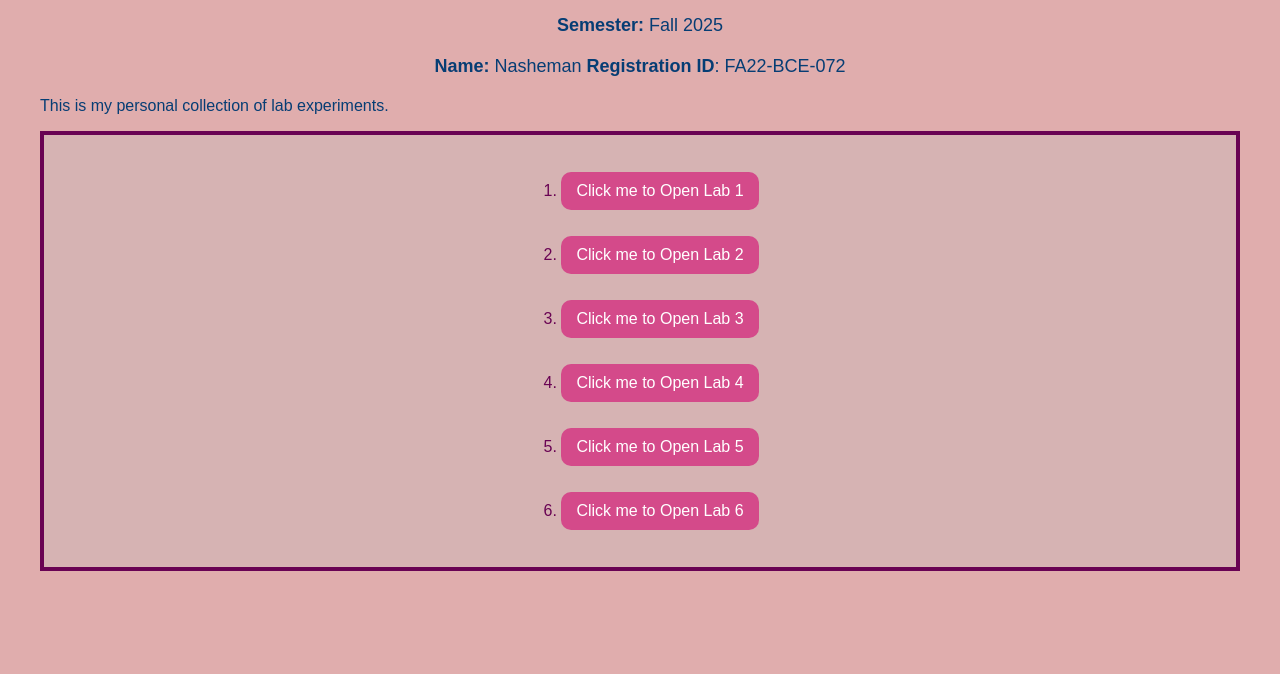
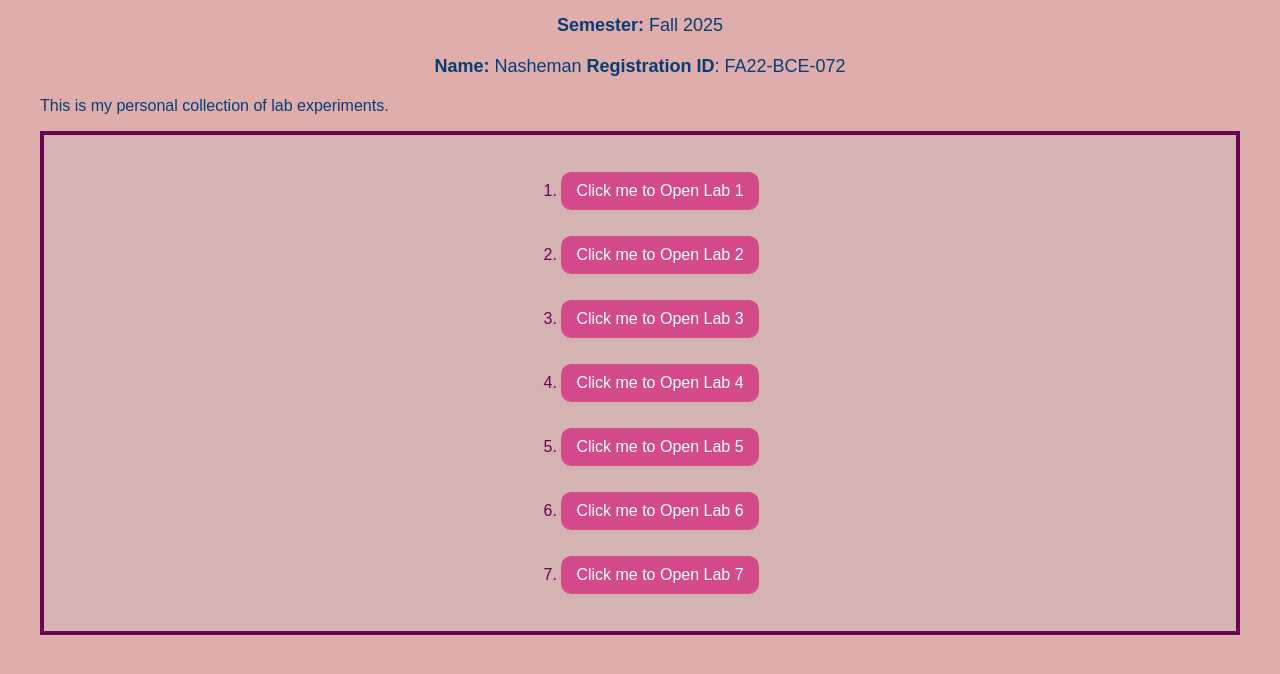
Before and after one commit to nasheman549/lab_manual_nash, a plain HTML site: page index.html in a window 1280 px wide. Shown: the part 122-796 px from the top of the page. Drawn offline with Linux system fonts and the light colour scheme.

Commit message:
Update index.html

```diff
--- a/index.html
+++ b/index.html
@@ -80,6 +80,7 @@
     <li><p><button class="btn" onclick="location.href='lab4.html'">Click me to Open Lab 4</button></p></li>
     <li><p><button class="btn" onclick="location.href='lab5.html'">Click me to Open Lab 5</button></p></li>
     <li><p><button class="btn" onclick="location.href='lab6.html'">Click me to Open Lab 6</button></p></li>
+    <li><p><button class="btn" onclick="location.href='lab7.html'">Click me to Open Lab 7</button></p></li>
     </ol></div>
 
 </body>
```
